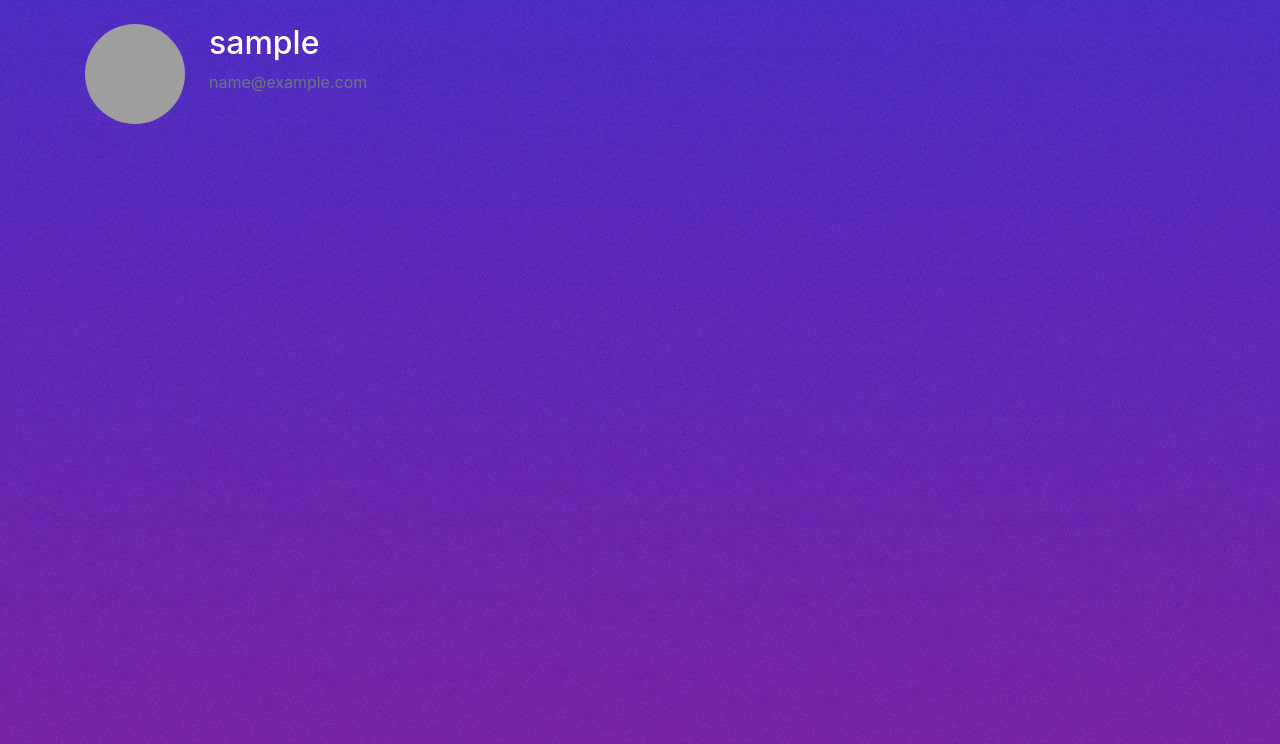
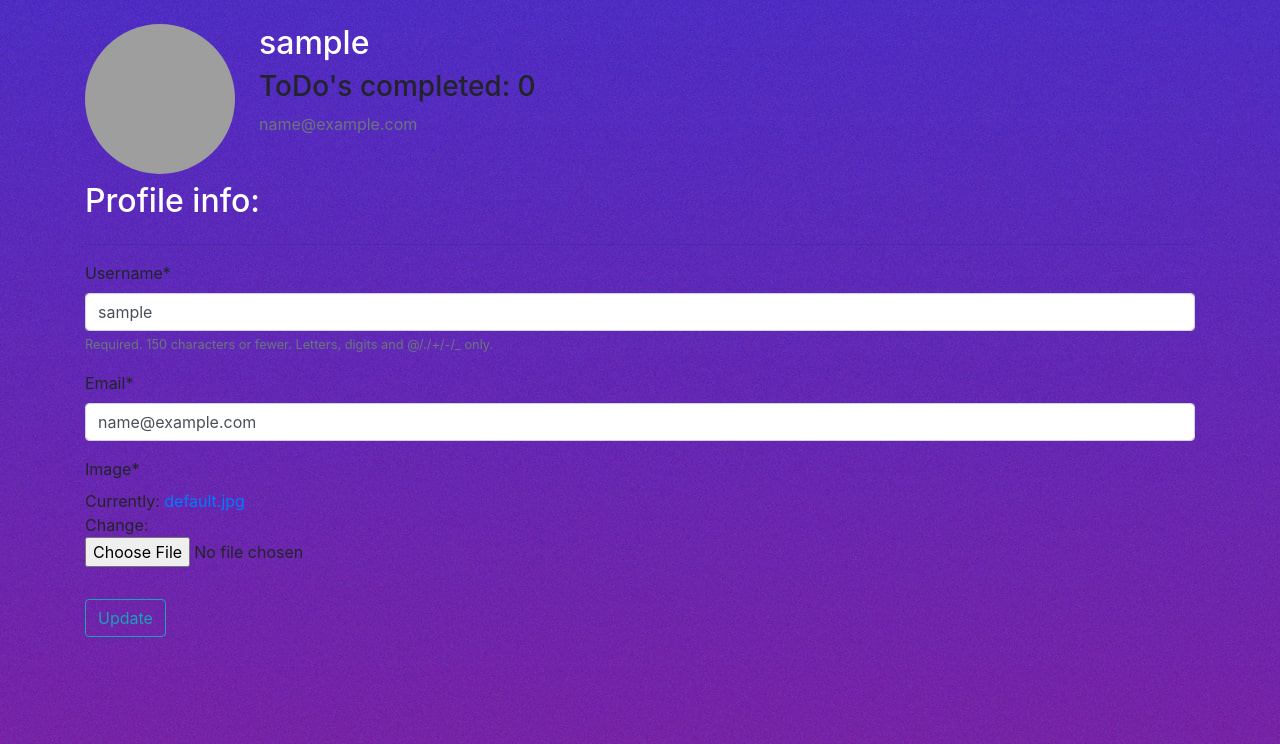
Before and after one commit to valentyn321/todoapp, a Django app: page /profile/ in a window 1280 px wide. Shown: the part 56-800 px from the top of the page. Run offline with Django 3.2, Linux system fonts and the light colour scheme; the visitor is signed in with stand-in values (Sample User, id 1); some libraries are stand-ins or nearby versions; grey boxes are pictures that could not be loaded.

Commit message:
Changed logic of deleting todos, upgrade profile page.

```diff
--- a/main/models.py
+++ b/main/models.py
@@ -1,5 +1,6 @@
 from django.db import models
 
 class Todo(models.Model):
-	added_date = models.DateTimeField()
-	text = models.CharField(max_length=200)
+    added_date = models.DateTimeField()
+    text = models.CharField(max_length=200)
+    status = models.BooleanField(default=False)
--- a/main/templates/base.html
+++ b/main/templates/base.html
@@ -7,6 +7,7 @@
 		<title>ToDo List</title>
 		<meta name="viewport" content="width=device-width inital-scale=1">
 		<link rel="stylesheet" href="{% static 'main/css/style.css' %}">
+		<link rel="shortcut icon" href="{% static 'main/images/favicon.png' %}" type="image/png">
 		<link rel="stylesheet" href="https://stackpath.bootstrapcdn.com/bootstrap/4.4.1/css/bootstrap.min.css" integrity="sha384-Vkoo8x4CGsO3+Hhxv8T/Q5PaXtkKtu6ug5TOeNV6gBiFeWPGFN9MuhOf23Q9Ifjh" crossorigin="anonymous">
 	</head>
 	<body>
--- a/main/urls.py
+++ b/main/urls.py
@@ -3,7 +3,8 @@ from django.urls import path
 from . import views
 
 urlpatterns = [
-    path('', views.home, name="home"),
-    path('add_new', views.add_new, name="add_new"),
-    path('delete_todo/<int:todo_id>/', views.delete_todo, name="delete_todo"),
+	path('', views.home, name="home"),
+	path('add_new', views.add_new, name="add_new"),
+	path('delete_todo/<int:todo_id>/', views.delete_todo, name="delete_todo"),
+	path('complete_todo/<int:todo_id>/', views.complete_todo, name="complete_todo"),
 ]
--- /dev/null
+++ b/requirements.txt
@@ -0,0 +1,6 @@
+asgiref==3.2.3
+Django==3.0.2
+django-crispy-forms==1.8.1
+Pillow==7.0.0
+pytz==2019.3
+sqlparse==0.3.0
--- a/users/apps.py
+++ b/users/apps.py
@@ -5,4 +5,4 @@ class UsersConfig(AppConfig):
     name = 'users'
 
     def ready(self):
-    	import users.signals
+        import users.signals
--- a/users/forms.py
+++ b/users/forms.py
@@ -1,11 +1,25 @@
 from django import forms
 from django.contrib.auth.models import User
 from django.contrib.auth.forms import UserCreationForm
+from .models import Profile
 
 
 class UserRegisterForm(UserCreationForm):
-	email = forms.EmailField()
+    email = forms.EmailField()
 
-	class Meta:
-		model = User
-		fields = ['username', 'email', 'password1', 'password2']
+    class Meta:
+        model = User
+        fields = ['username', 'email', 'password1', 'password2']
+
+
+class UserUpdateForm(forms.ModelForm):
+    email = forms.EmailField()
+
+    class Meta:
+        model = User
+        fields = ['username', 'email']
+
+class ProfileUpdateForm(forms.ModelForm):
+    class Meta:
+        model = Profile
+        fields = ['image']
--- a/users/models.py
+++ b/users/models.py
@@ -1,10 +1,21 @@
 from django.db import models
 from django.contrib.auth.models import User
+from PIL import Image
 
 class Profile(models.Model):
-	user = models.OneToOneField(User, on_delete=models.CASCADE)
-	image = models.ImageField(default='default.jpg', upload_to='profile_pics')
-	number_of_todos = models.IntegerField(default=0)
+    user = models.OneToOneField(User, on_delete=models.CASCADE)
+    image = models.ImageField(default='default.jpg', upload_to='profile_pics')
+    number_of_todos = models.IntegerField(default=0)
 
-	def __str__(self):
-		return f'{self.user.username} Profile'
+    def __str__(self):
+        return f'{self.user.username} Profile'
+
+    def save(self):
+        super().save()
+
+        img = Image.open(self.image.path)
+
+        if img.height > 150 or img.width > 150:
+            output_size = (300, 300)
+            img.thumbnail(output_size)
+            img.save()
--- a/users/signals.py
+++ b/users/signals.py
@@ -6,10 +6,10 @@ from .models import Profile
 
 @receiver(post_save, sender=User)
 def create_profile(sender, instance, created, **kwargs):
-	if created:
-		Profile.objects.create(user=instance)
+    if created:
+        Profile.objects.create(user=instance)
 
 
 @receiver(post_save, sender=User)
 def save_profile(sender, instance, **kwargs):
-	instance.profile.save()
+    instance.profile.save()
--- a/users/templates/users/profile.html
+++ b/users/templates/users/profile.html
@@ -5,13 +5,24 @@
 {% block content %}
 	<div class="content-section">
       <div class="media">
-        <img width="100" height="100" class="rounded-circle account-img" src="{{ user.profile.image.url }}">
+        <img width="150" height="150" class="rounded-circle account-img" src="{{ user.profile.image.url }}">
         <div class="media-body ml-4">
           <h2 class="account-heading">{{ user.username }}</h2>
-          <h3 class="account-heading">{{ user.number_of_todos }}</h3>
+          <h3 class="account-heading">ToDo's completed: {{ user.profile.number_of_todos }}</h3>
           <p class="text-secondary">{{ user.email }}</p>
         </div>
       </div>
-      <!-- FORM HERE -->
-    </div>
+    <form class="mt-2" method="POST" enctype="multipart/form-data"> {% csrf_token %}
+      <fieldset class="form-group">
+        <h2 class="border-buttom mb-4">Profile info:</h2><hr>
+
+        {{ u_form|crispy }}
+        {{ p_form|crispy }}
+
+      </fieldset>
+      <div class="form-group">
+        <button type="submit" class="btn btn-outline-info">Update</button>
+      </div>
+    </form>
+  </div>
 {% endblock content %}
--- a/users/views.py
+++ b/users/views.py
@@ -1,24 +1,40 @@
 from django.shortcuts import render, redirect
 from django.contrib.auth.forms import UserCreationForm
 from django.contrib import messages
-from .forms import UserRegisterForm
+from .forms import UserRegisterForm, UserUpdateForm, ProfileUpdateForm
 from django.contrib.auth.decorators import login_required
 
 
 def register(request):
-	if request.method == 'POST':
-		form = UserRegisterForm(request.POST)
-		if form.is_valid():
-			form.save()
-			username = form.cleaned_data.get('username')
-			messages.success(request, f'Account created successfully!')
-			return redirect('login')
-	else:
-		form = UserRegisterForm()
+    if request.method == 'POST':
+        form = UserRegisterForm(request.POST)
+        if form.is_valid():
+            form.save()
+            username = form.cleaned_data.get('username')
+            messages.success(request, f'Account created successfully!')
+            return redirect('login')
+    else:
+        form = UserRegisterForm()
 
-	return render(request, 'users/register.html', {'form': form})
+    return render(request, 'users/register.html', {'form': form})
 
 
 @login_required
 def profile(request):
-	return render(request, 'users/profile.html')
+    if request.method == 'POST':
+        u_form = UserUpdateForm(request.POST, instance=request.user)
+        p_form = ProfileUpdateForm(request.POST, request.FILES, instance=request.user.profile)
+        if u_form.is_valid() and p_form.is_valid():
+            u_form.save()
+            p_form.save()
+            messages.success(request, f'Account has been updated successfully!')
+            return redirect('profile')
+    else:
+        u_form = UserUpdateForm(instance=request.user)
+        p_form = ProfileUpdateForm(instance=request.user.profile)
+
+    context = {
+        'u_form': u_form,
+        'p_form': p_form
+    }
+    return render(request, 'users/profile.html', context)
```
Also changed, not shown: main/templates/main/index.html (+15 -2 lines), main/views.py (+26 -9 lines), main/migrations/0002_todo_status.py (added), main/static/main/images/favicon.png (added), users/migrations/0002_remove_profile_number_of_todos.py (added), users/migrations/0003_profile_number_of_todos.py (added), users/templates/users/logout.html (indentation only), users/templates/users/register.html (indentation only).
